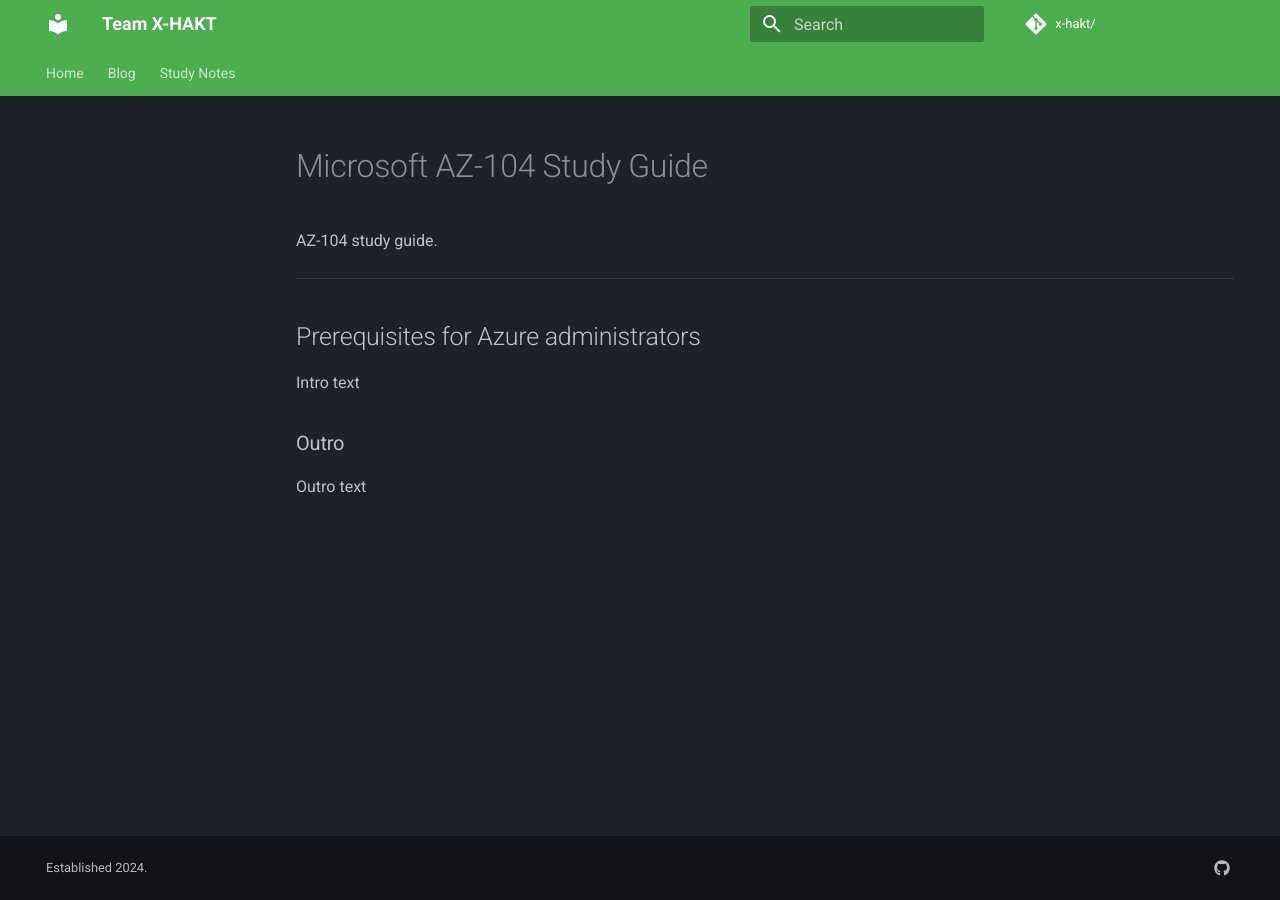
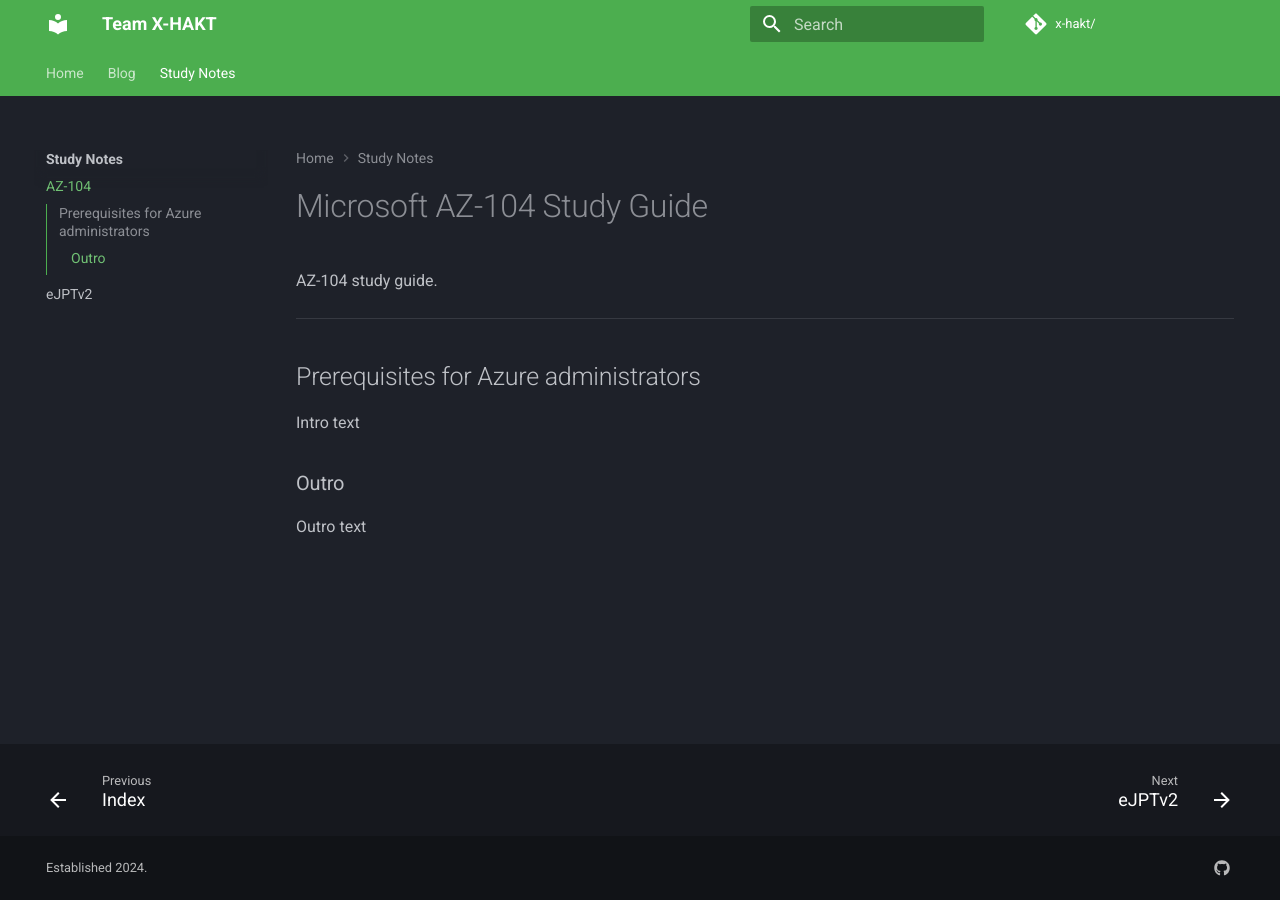
Before and after one commit to x-hakt/site, an MkDocs documentation site: the page built from docs/study/microsoft-az-104.md, in a window 1280 px wide. Built offline with MkDocs 1.6.1 and Material for MkDocs 9.7.7, drawn with Linux system fonts in a browser that asks for light colours.

Commit message:
modified:   docs/study/index.md modified:   mkdocs.yml

```diff
--- a/mkdocs.yml
+++ b/mkdocs.yml
@@ -70,5 +70,5 @@ nav:
   - Blog: blog/
   - Study Notes:
     - 'study/index.md'
-    - AZ-104: 'study/microsoft.az.104.md'
+    - AZ-104: 'study/microsoft-az-104.md'
     - eJPTv2: 'study/ejptv2.md'
```
Also changed, not shown: docs/study/index.md (+1 -0 lines).
